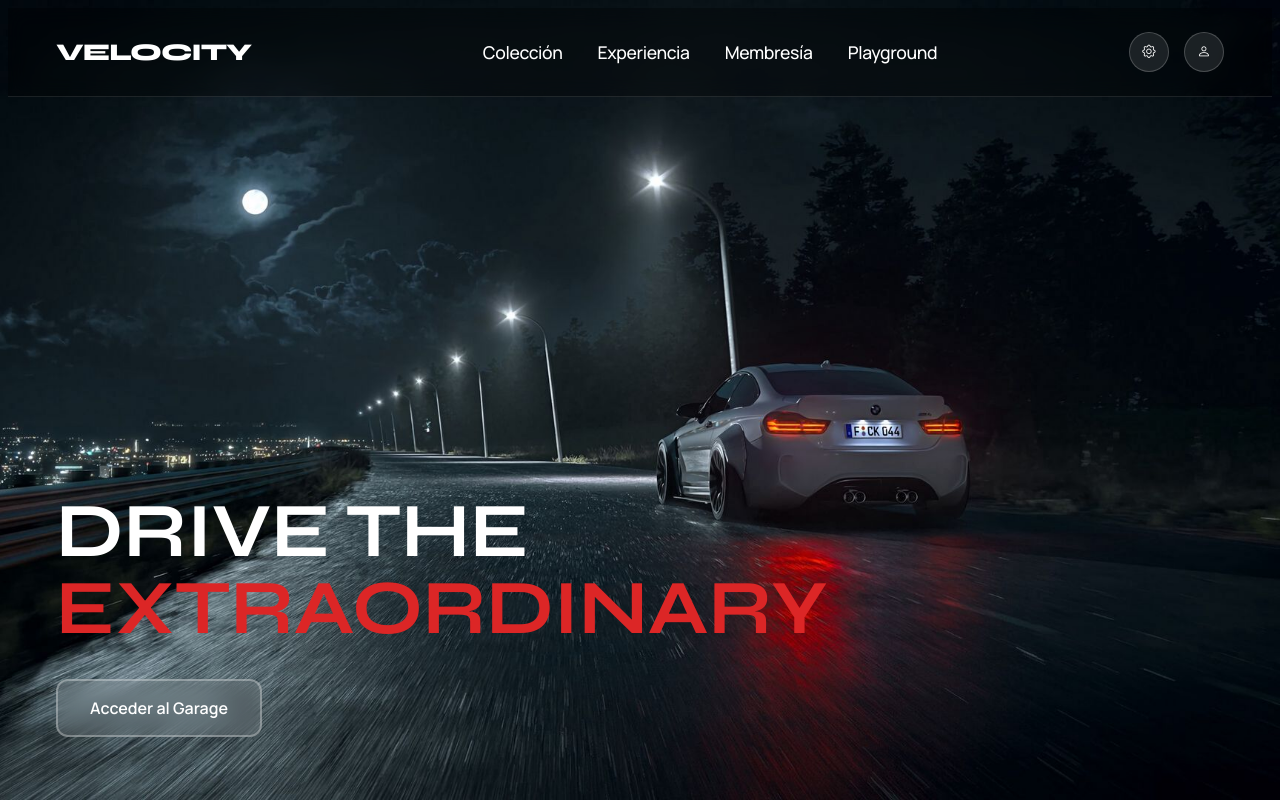
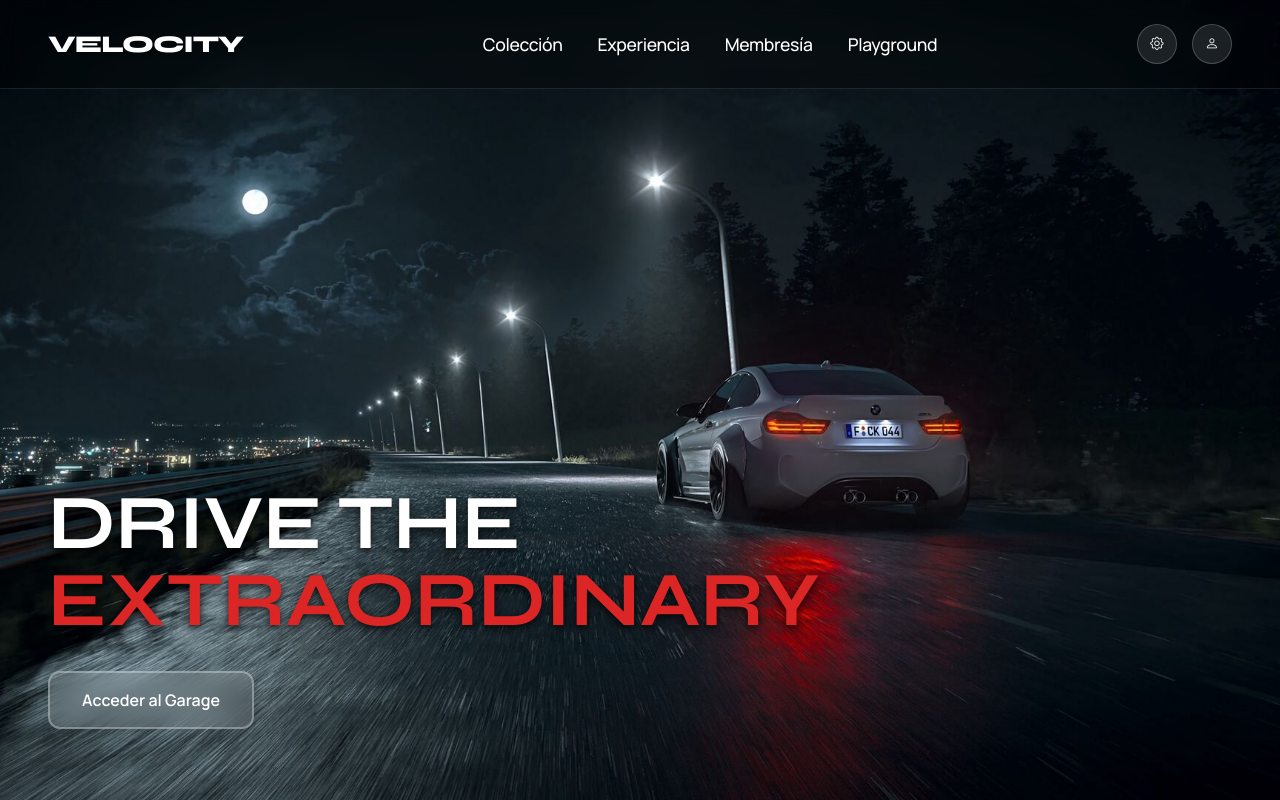
Before and after one commit to PPereaC/velocity, a plain HTML site: page index.html in a window 1280 px wide. Drawn offline with nearby package versions, Linux system fonts and the light colour scheme.

Commit message:
add: Sombras a las letras de la página + margin padding 0 en navbar

```diff
--- a/css/styles.css
+++ b/css/styles.css
@@ -45,6 +45,8 @@ body {
     background-position: center;
     background-repeat: no-repeat;
     background-attachment: fixed;
+    margin: 0;
+    padding: 0;
 }
 
 .navbar {
@@ -75,6 +77,7 @@ body {
     padding: 5px 0;
     letter-spacing: -0.02em;
     text-decoration: none;
+    text-shadow: 0 2px 4px rgba(0, 0, 0, 0.3);
 }
 
 .nav-link::after {
@@ -107,6 +110,7 @@ body {
     display: flex;
     align-items: center;
     gap: 10px;
+    text-shadow: 0 2px 8px rgba(0, 0, 0, 0.5);
 }
 
 .navbar-button {
@@ -143,9 +147,11 @@ body {
     opacity: 0;
     animation: slideUp 1s var(--ease-out) forwards 0.5s;
     text-transform: uppercase;
+    text-shadow: 0 4px 12px rgba(0, 0, 0, 0.6), 0 2px 4px rgba(0, 0, 0, 0.4);
 
     span {
         color: var(--accent);
+        text-shadow: 0 4px 12px rgba(0, 0, 0, 0.6), 0 2px 4px rgba(0, 0, 0, 0.4);
     }
 
 }
```
